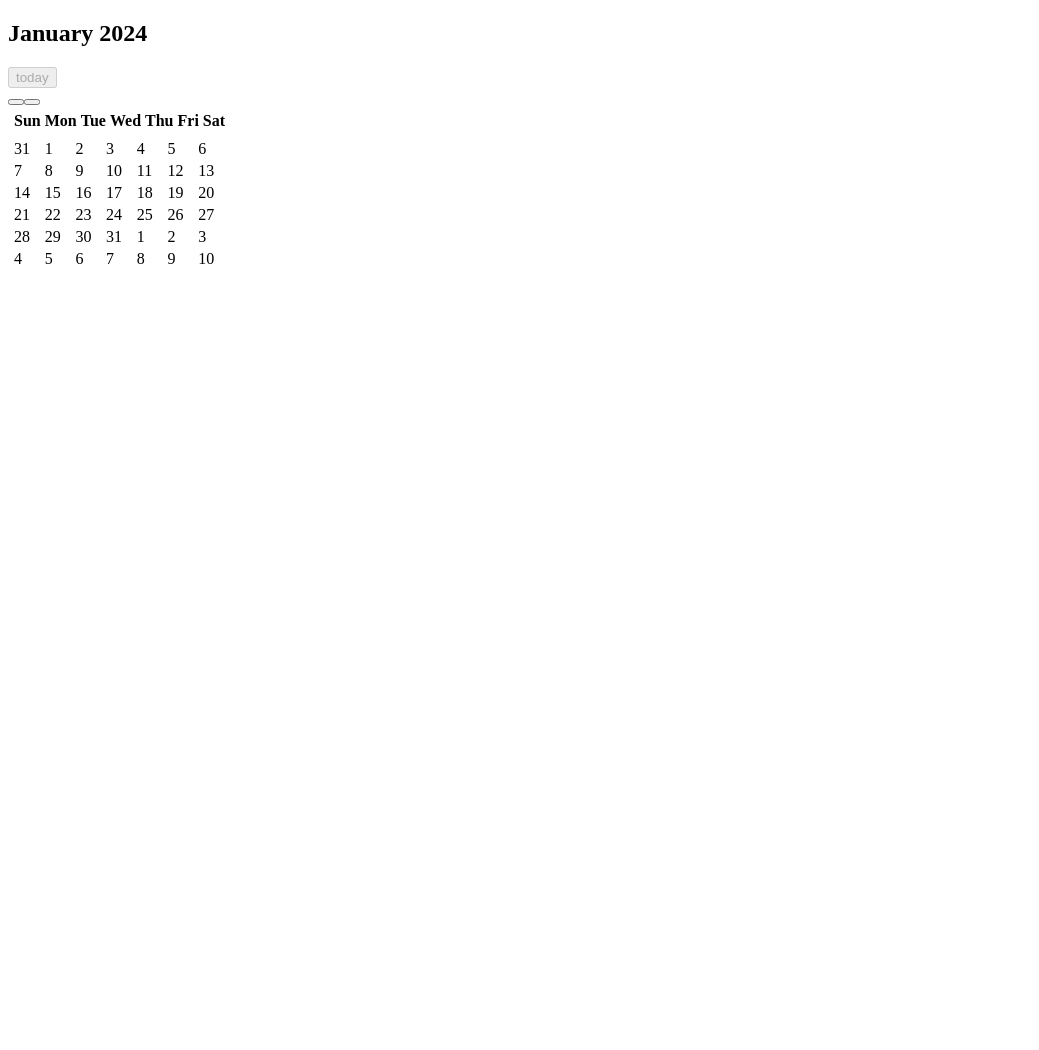
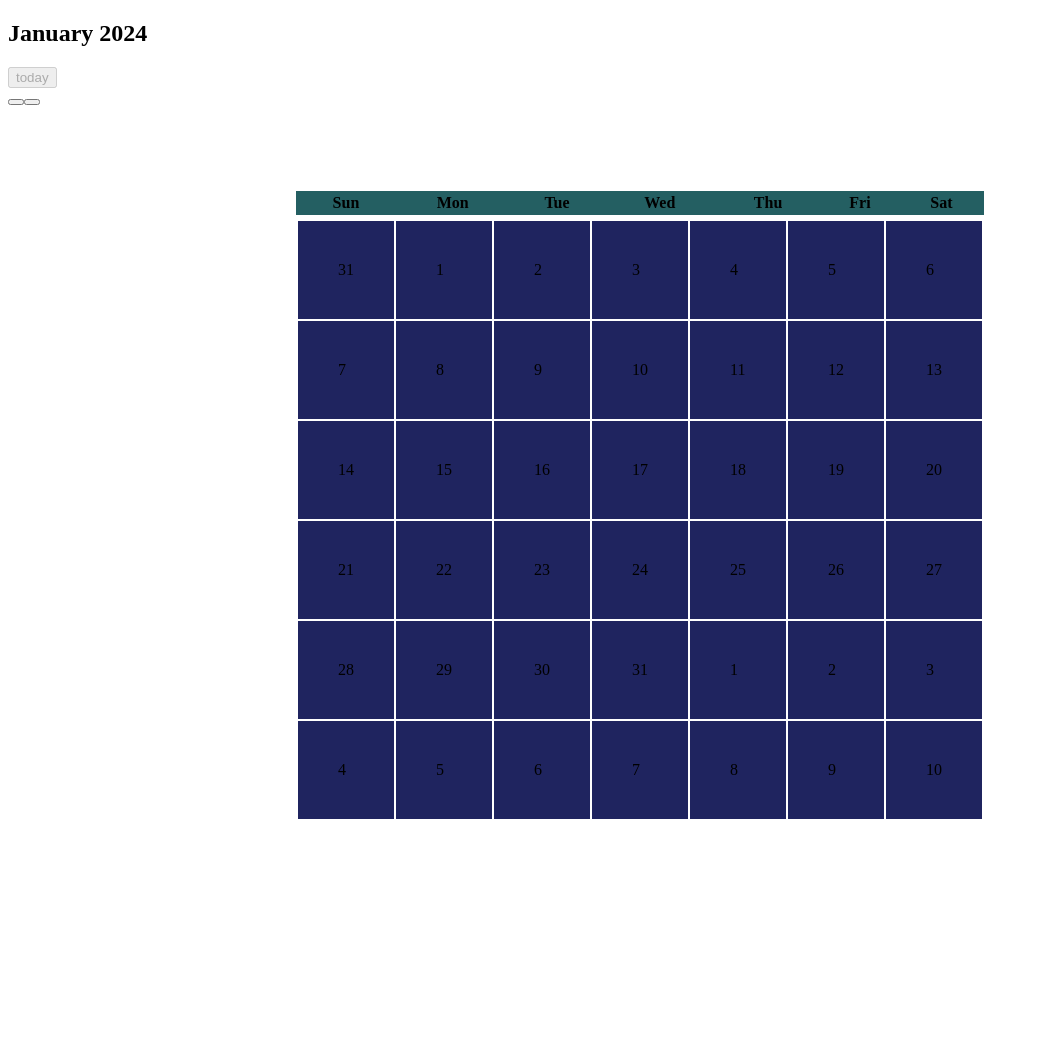
Before and after one commit to JoGui2014/projetoADSdjango, a Django app: page /observeCalendar/ in a window 1280 px wide. Shown: the whole page, without its empty margins (0-1039 px from the left). Run offline with Django 4.2, Linux system fonts and the light colour scheme; lists and menus that the app fills with data are empty; some libraries are stand-ins or nearby versions.

Commit message:
Mexer no css no calendário

```diff
--- a/schedule/calendario/templates/calendario/observeCalendar.html
+++ b/schedule/calendario/templates/calendario/observeCalendar.html
@@ -10,7 +10,26 @@
         --fc-daygrid-event-dot-width: 5px;
     }
 
+   .fc-daygrid-day { /* Altera o slot dos dias */
+        background-color: #1f245f;
+        padding: 40px;
+   }
 
+   .fc-col-header { /* Altera a linha referente aos dias da semana */
+        background-color: #245f62;
+   }
+
+   .fc-daygrid { /* Altera a parte do calendario relativo aos dias da semana e dias no geral */
+        display: flex;
+        justify-content: center;
+        align-items: center;
+        height: 100vh;
+        margin: 0;
+   }
+
+   .fc-header-toolbar-chunk {
+        height: 20px;
+   }
 
     </style>
 </head>
```
